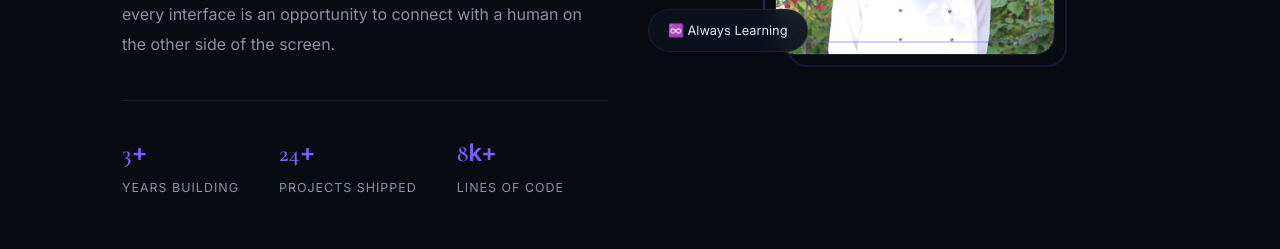
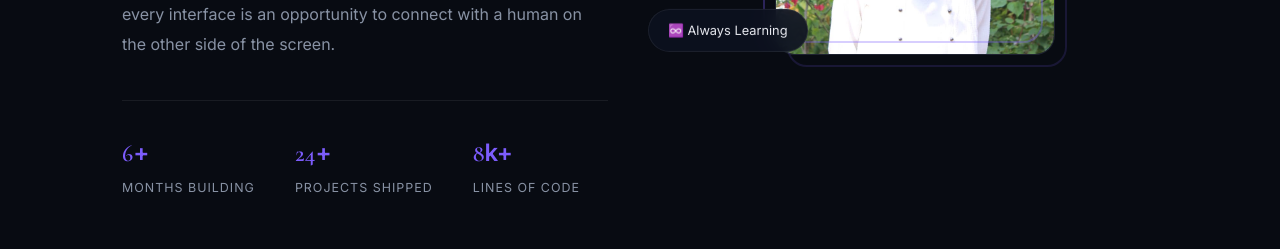
Before and after one commit to Jasmin0701/portfolio, a plain HTML site: page index.html in a window 1280 px wide. Shown: the part 1420-1669 px from the top of the page. Drawn offline with nearby package versions, Linux system fonts and the light colour scheme.

Commit message:
updated about page

```diff
--- a/index.html
+++ b/index.html
@@ -100,8 +100,8 @@ align-items: center;</code></pre>
           <p class="story-p reveal-up" style="--delay:0.3s">From pixel-perfect UI to complex state management, I believe
             every interface is an opportunity to connect with a human on the other side of the screen.</p>
           <div class="about-stats reveal-up" style="--delay:0.4s">
-            <div class="stat"><span class="stat-num" data-count="3">0</span><span>+</span>
-              <p>Years Building</p>
+            <div class="stat"><span class="stat-num" data-count="6">0</span><span>+</span>
+              <p>Months Building</p>
             </div>
             <div class="stat"><span class="stat-num" data-count="24">0</span><span>+</span>
               <p>Projects Shipped</p>
```
